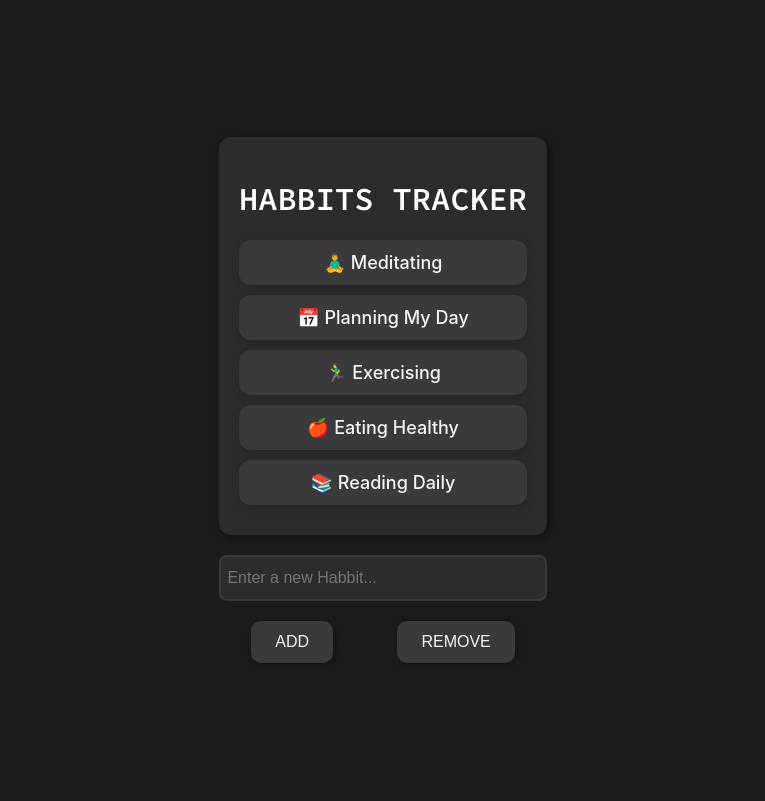
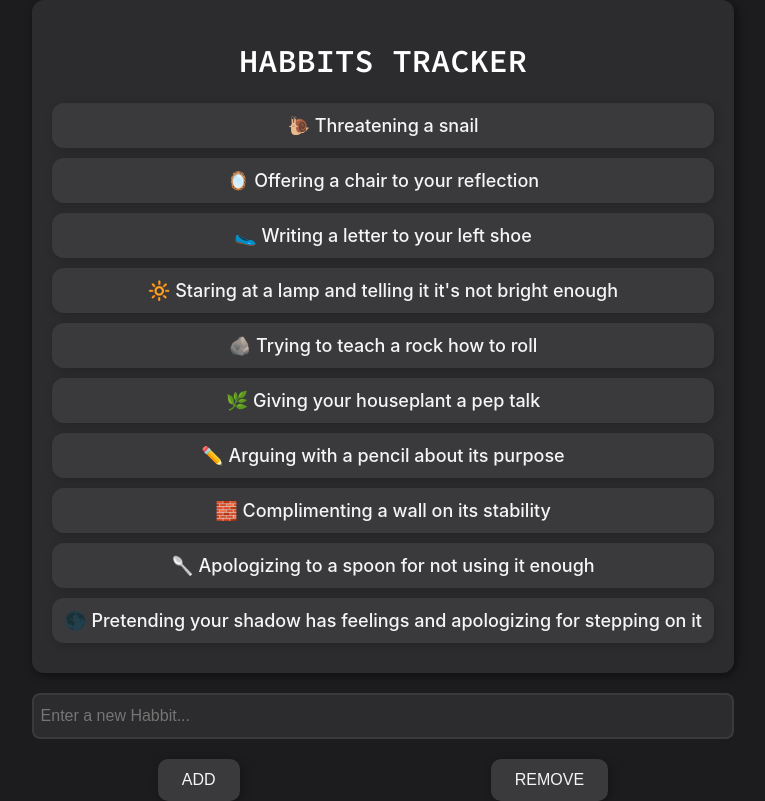
Before and after one commit to ObedientProductions/project-1, a React (Create React App) app: page / in a window 1280 px wide. Shown: the whole page, without its empty margins (257-1022 px from the left). Built offline with nearby package versions, Linux system fonts and the light colour scheme.

Commit message:
Added the most relateable of default habbits

```diff
--- a/src/App.js
+++ b/src/App.js
@@ -4,12 +4,18 @@ import './App.css';
 function App() {
   const [selectedHobby, setSelectedHobby] = useState(null);
   const [hobbies, setHobbies] = useState([
-    "🧘‍♂️ Meditating",
-    "📅 Planning My Day",
-    "🏃‍♂️ Exercising",
-    "🍎 Eating Healthy",
-    "📚 Reading Daily"
+    "🐌 Threatening a snail",
+    "🪞 Offering a chair to your reflection",
+    "🥿 Writing a letter to your left shoe",
+    "🔆 Staring at a lamp and telling it it's not bright enough",
+    "🪨 Trying to teach a rock how to roll",
+    "🌿 Giving your houseplant a pep talk",
+    "✏️ Arguing with a pencil about its purpose",
+    "🧱 Complimenting a wall on its stability",
+    "🥄 Apologizing to a spoon for not using it enough",
+    "🌑 Pretending your shadow has feelings and apologizing for stepping on it"
   ]);
+
 
   const [newHobby, setNewHobby] = useState(""); // State for managing input value
 
@@ -70,13 +76,15 @@ function App() {
       </div>
 
       <div id='Habbit-Input'>
-          <input
+        <input
           className='data-inputs'
           type='text'
           value={newHobby}
           onChange={handleInputChange}
           placeholder='Enter a new Habbit...'
-          ></input>
+        ></input>
+
+
       </div>
 
       <div id="Buttons-Container">
```
